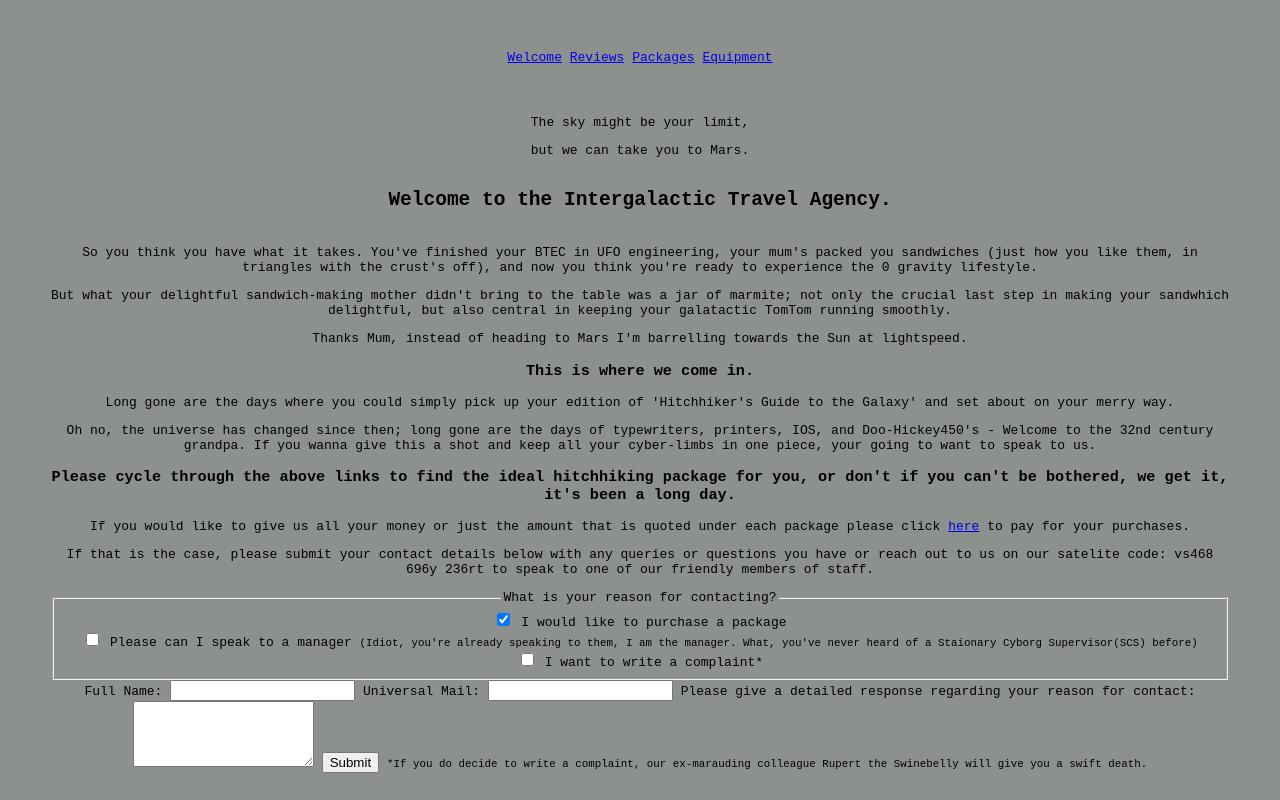
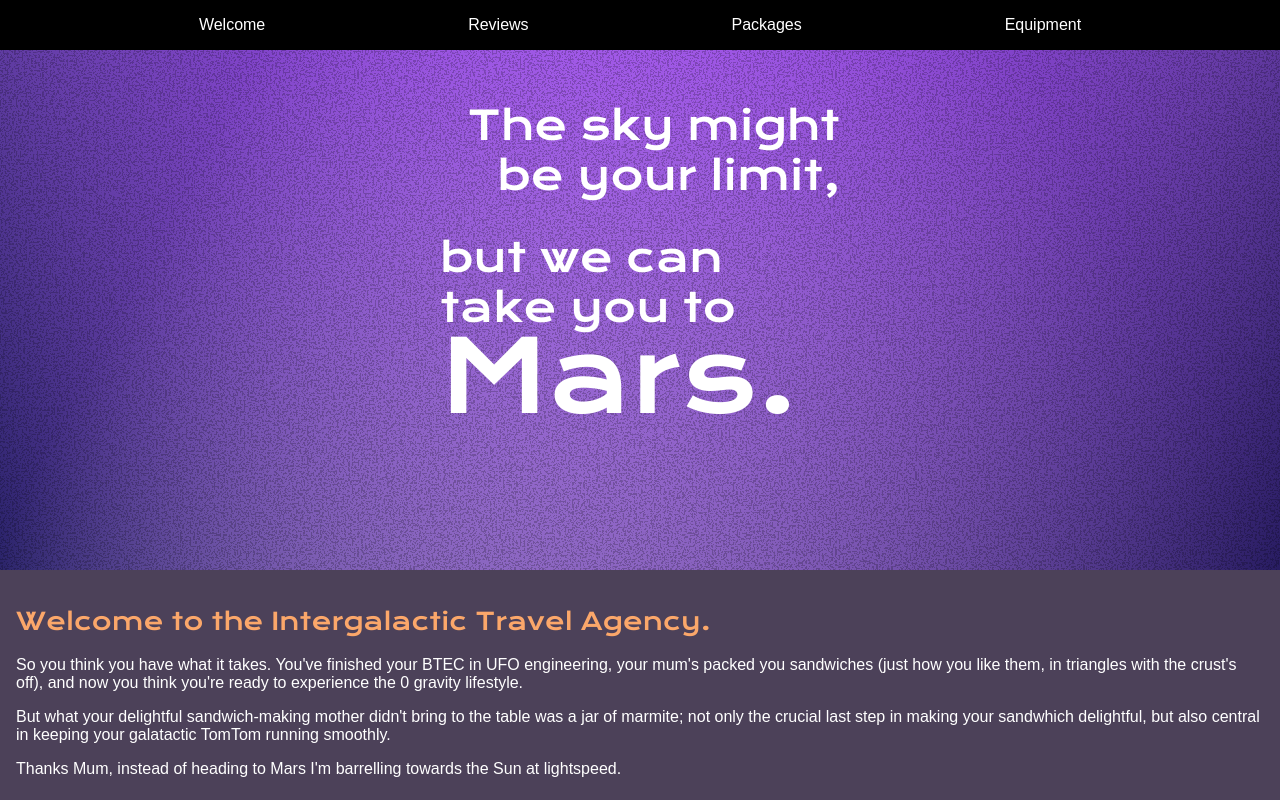
Before and after one commit to fac31/Jana-Todd, a plain HTML site: page index.html in a window 1280 px wide. Shown: the top 800 px of the page. Drawn offline with nearby package versions, Linux system fonts and the light colour scheme; a script that the page names is missing; a web font is replaced by a local one.

Commit message:
styling and create gradient svg

```diff
--- a/style.css
+++ b/style.css
@@ -1,21 +1,148 @@
-h1 {
-  font-family: monospace;
-  height: 25px;
-  padding: 15px;
+@import url('https://fonts.googleapis.com/css2?family=KoHo:ital,wght@0,200;0,300;0,400;0,500;0,600;0,700;1,200;1,300;1,400;1,500;1,600;1,700&family=Krona+One&display=swap');
+
+:root {
+
+  /* reusable colour variables for easy modification */
+  --text: #fff;
+  --bg-dark: #4C4159;
+  --accent: #FBA76A;
+  --accent-dark: #e9853d;
+  --translucent: rgba(0,0,0,0.3);
+  box-sizing: border-box;
 }
+
+*, * + * {
+  box-sizing: inherit;
+}
+
+/* base element styling */
+
 body {
-  margin: 50px;
-  text-align: center;
-  background-color: #8D918D; /* Set background color */
-  font-family: monospace;
+  font-family: KoHo, sans-serif;
+  margin: 0;
+  background-color: black;
+  color: var(--text)
 }
+
+h1, h2, h3 {
+  font-family: "Krona One", serif;
+  font-weight: normal;
+}
+
+h4 {
+  font-weight: bold;
+}
+
+header {
+  background-color: var(--translucent);
+  width: 100%;
+  padding: 1rem 0;
+}
+
+a, a:visited {
+  color: var(--accent);
+}
+
+a.nav-link {
+  color: var(--text);
+  text-decoration: none;
+}
+
+.nav-link:hover {
+  text-decoration: underline;
+}
+
+.btn {
+  background-color: var(--accent);
+  font-size: 1rem;
+  color: black;
+  font-weight: bold;
+  text-decoration: none;
+  font-family: KoHo;
+  border: 0;
+  border-radius: 0.1rem;
+  padding: 0.5em 1em;
+  cursor: pointer;
+}
+
+.btn:hover {
+  background-color: var(--accent-dark);
+}
+
+label {
+  gap: 0.5rem;
+}
+
+label > input[type="text"], label > textarea {
+  width: 100%;
+  display: block;
+}
+
+.buttonsDiv {
+  display: flex;
+  flex-wrap: wrap;
+  justify-content: space-evenly;
+  gap: 0.25em;
+}
+
+section {
+  background-color: var(--bg-dark);
+  padding: 1rem;
+}
+
+.accent {
+  color: var(--accent);
+}
+
+form {
+  max-width: 350px;
+  margin: 0 auto;
+  display: flex;
+  flex-direction: column;
+  gap: 1rem;
+}
+
+/* utility */
+
+.flex-col {
+  display: flex;
+  flex-direction: column;
+}
+
+/* banner styling */
+
+.hero {
+  background-image: url("./gradient.svg");
+  background-repeat: no-repeat;
+  background-size: cover;
+  min-height: 65vh;
+  font-family: "Krona One";
+  font-size: 40px;
+  padding: 50px 0.5rem;
+}
+
+.hero > * {
+  text-align: right;
+  max-width: 400px;
+  margin:auto;
+  margin-bottom: 2rem;
+}
+
+.hero > * + * {
+  text-align: left;
+}
+
+#mars {
+  display: block;
+  font-size: 100px;
+  line-height: 0.9;
+}
+
+/* ========================================= */
+
 .introduction {
     text-align: center;
     font-family: monospace
-}
-.buttonsDiv {
-  text-align: center;
-  margin: 50px;
 }
 
 .welcome {
@@ -44,7 +171,7 @@ body {
     cursor: pointer;
 }
 
-.aboutMe:hover {
+/* .aboutMe:hover {
     background-color: #5b5b5b;
 }
 
@@ -78,7 +205,6 @@ body {
 .wessVex:hover {
     background-color: #5b5b5b;
 }
-
 .grain-overlay {
   position: absolute;
   top: 0;
@@ -87,8 +213,9 @@ body {
   height: 100%;
   background-image: url('Texture2.png');
   pointer-events: none;
-  opacity: 0.1; /* Adjust opacity as needed */
+  opacity: 0.1;
 }
+         */
 
 /* CSS for carousel container */
 .carousel {
@@ -142,9 +269,7 @@ body {
     background-color: #5b5b5b;
 }
 
-form {
-    margin-top: 10px;
-}
+
 
 
 .gallery {
@@ -201,7 +326,6 @@ form {
 
 footer {
     text-align: center;
-    font-family: monospace;
     margin: 50px;
 }
 
@@ -209,63 +333,3 @@ footer {
     text-align: center;
     margin: 50px;
 }
-
-.codeWars {
-    width: auto; /* Set the width of the button */
-    height: 50px; /* Set the height of the button */
-    border: none; /* Remove border */
-    background: url('CodeWarsButton.png') no-repeat; /* Set background image */
-    background-size: contain; /* Cover the entire button */
-    cursor: pointer; /* Change cursor to pointer on hover */
-
-    display: inline-block;
-    padding: 30px;
-    background-color: #9C002F;
-    color: #ededed;
-    text-decoration: none;
-    border-radius: 5px;
-}
-
-.codeWars:hover {
-    background-color: #5b5b5b;
-}
-
-.freeCodeCamp {
-    width: auto; /* Set the width of the button */
-    height: 50px; /* Set the height of the button */
-    border: none; /* Remove border */
-    background: url('FreeCodeCampButton.png') no-repeat; /* Set background image */
-    background-size: contain; /* Cover the entire button */
-    cursor: pointer; /* Change cursor to pointer on hover */
-
-    display: inline-block;
-    padding: 30px;
-    background-color: #9C002F;
-    color: #ededed;
-    text-decoration: none;
-    border-radius: 5px;
-}
-
-.freeCodeCamp:hover {
-    background-color: #5b5b5b;
-}
-
-.gitHub {
-    width: auto; /* Set the width of the button */
-    height: 50px; /* Set the height of the button */
-    border: none; /* Remove border */
-    background: url('GitHubButton.png') no-repeat; /* Set background image */
-    background-size: contain; /* Cover the entire button */
-    cursor: pointer; /* Change cursor to pointer on hover */
-
-    display: inline-block;
-    padding: 30px;
-    background-color: #9C002F;
-    color: #ededed;
-    text-decoration: none;
-    border-radius: 5px;
-}
-
-.gitHub:hover {
-    background-color: #5b5b5b;
-}
```
Also changed, not shown: gradient.svg (added).
